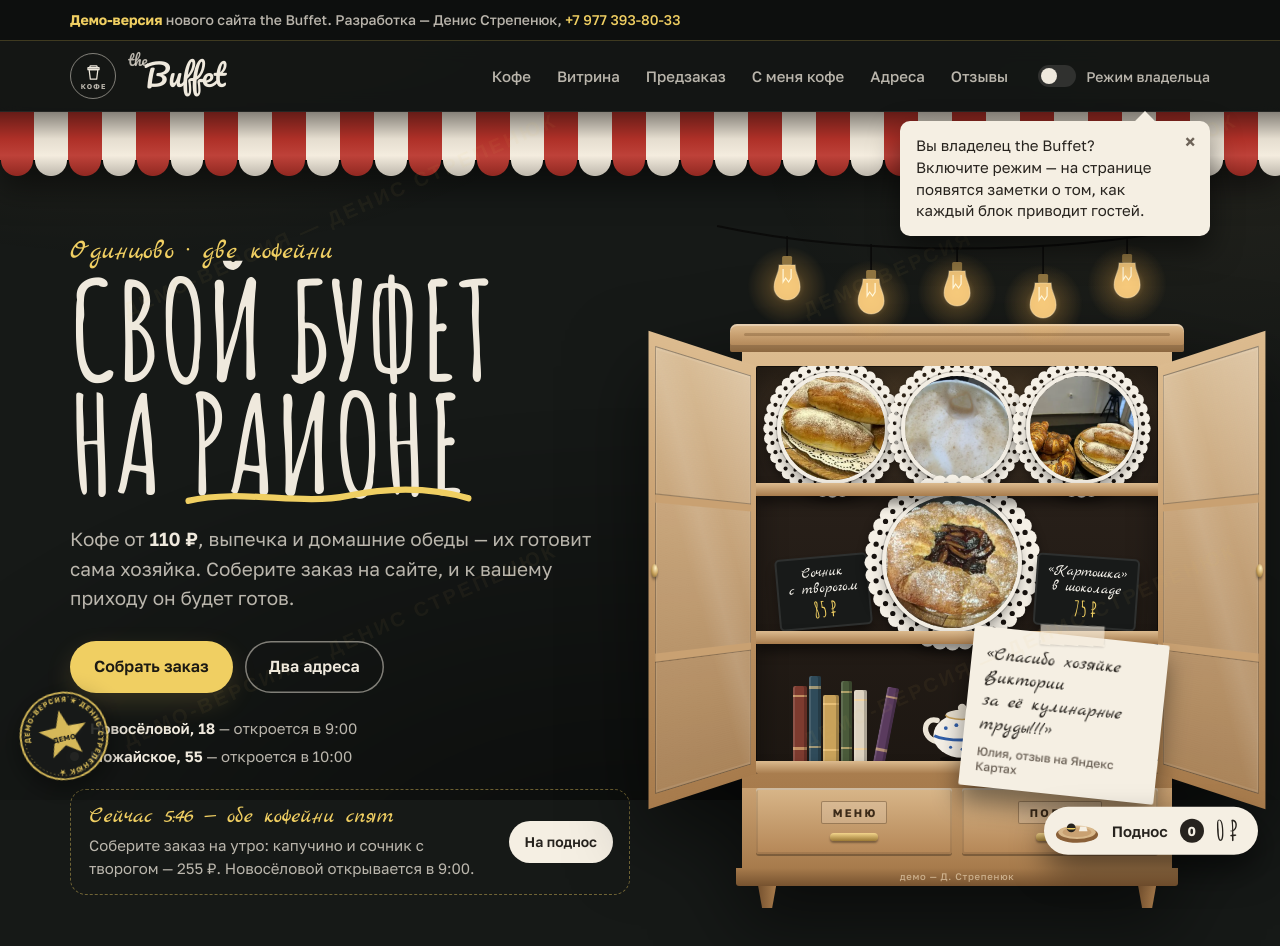
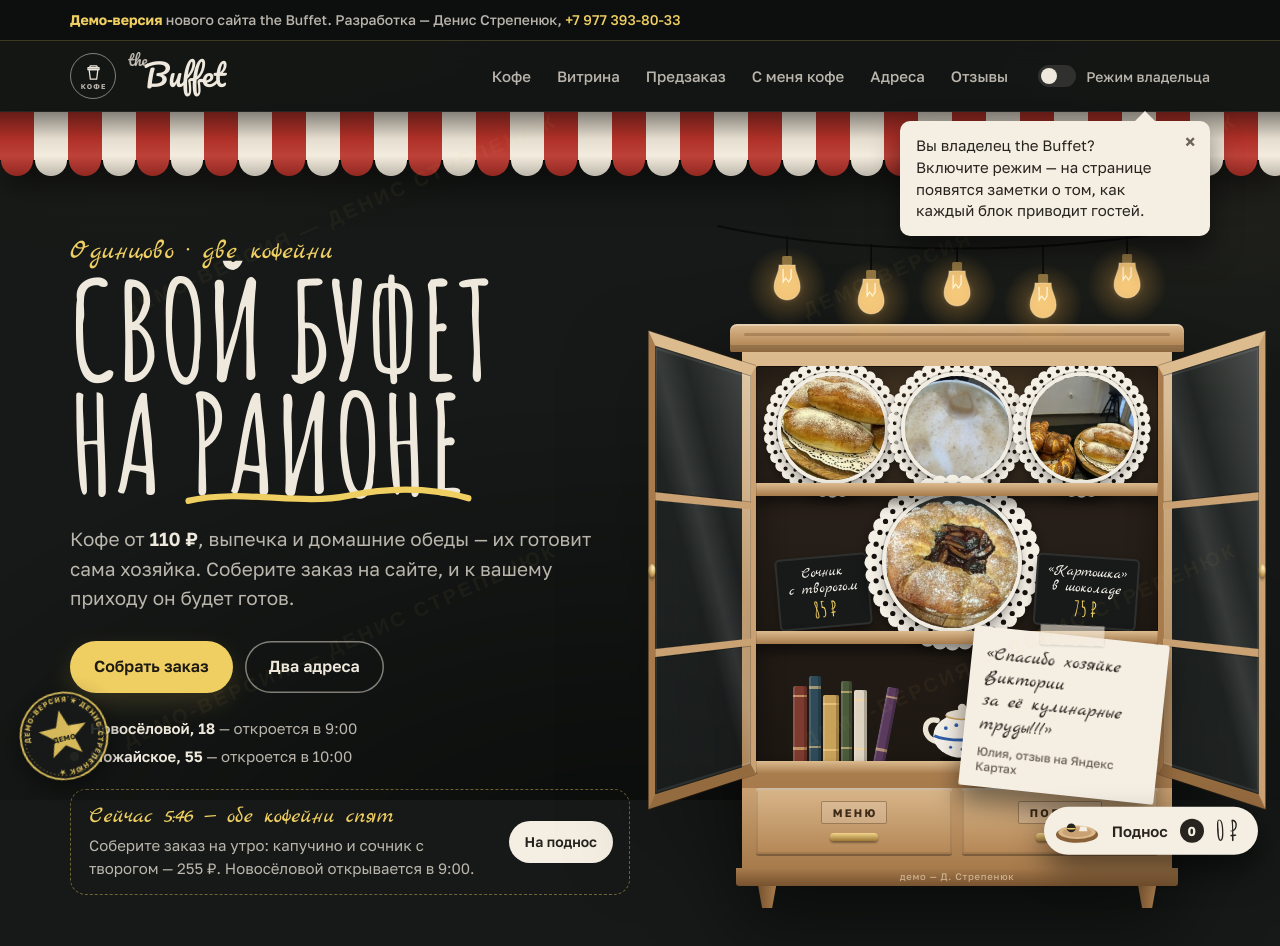
Before and after one commit to mafssadd/the-buffet, a plain HTML site: page index.html in a window 1280 px wide. Shown: the top 946 px of the page. Drawn offline with Linux system fonts and the light colour scheme.

Commit message:
Glass doors: see-through panes with framed glazing bars

```diff
--- a/index.html
+++ b/index.html
@@ -194,16 +194,16 @@
 .book{width:var(--w,13px);height:var(--h,80%);border-radius:2px 2px 0 0;background:linear-gradient(transparent 12%,rgba(255,214,140,.55) 12% 15%,transparent 15% 82%,rgba(255,214,140,.55) 82% 85%,transparent 85%),var(--c,#7d3b2f);box-shadow:inset -3px 0 0 rgba(0,0,0,.22),inset 2px 0 0 rgba(255,255,255,.12)}
 .book--lean{transform:rotate(11deg);transform-origin:0 100%;margin-left:4px}
 .teapot{position:relative;z-index:1;width:28%;max-width:96px;height:auto;margin-bottom:-2px}
-.door{position:absolute;top:14px;bottom:14px;width:calc(50% - 14px);z-index:5;border:0;padding:0;cursor:pointer;background:var(--wood);transform-style:preserve-3d;transition:transform 1.4s cubic-bezier(.3,.75,.2,1);-webkit-tap-highlight-color:transparent}
+.door{position:absolute;top:14px;bottom:14px;width:calc(50% - 14px);z-index:5;border:11px solid;border-color:var(--oak-hi) var(--oak-2) #946a3f var(--oak);padding:0;cursor:pointer;background:transparent;transform-style:preserve-3d;transition:transform 1.4s cubic-bezier(.3,.75,.2,1);-webkit-tap-highlight-color:transparent;box-shadow:0 0 0 1px rgba(60,38,18,.35)}
 .door--l{left:14px;transform-origin:0 50%;border-radius:2px 0 0 2px}
 .door--r{right:14px;transform-origin:100% 50%;border-radius:0 2px 2px 0}
-.door::before{content:"";position:absolute;inset:11px;background:
+.door::before{content:"";position:absolute;inset:0;background:
   linear-gradient(118deg,rgba(255,255,255,.2),rgba(255,255,255,.03) 34%,rgba(255,255,255,.12) 47%,rgba(255,255,255,.02) 58%),
-  rgba(170,200,205,.07);box-shadow:inset 0 0 0 1px rgba(0,0,0,.35),inset 0 0 0 3px rgba(255,255,255,.08)}
-.door::after{content:"";position:absolute;left:11px;right:11px;top:calc(33.3% + 3px);height:calc(33.3% - 6px);border-top:7px solid var(--oak);border-bottom:7px solid var(--oak);box-shadow:0 -1px 0 rgba(0,0,0,.25),0 1px 0 rgba(0,0,0,.25)}
+  rgba(170,200,205,.06);box-shadow:inset 0 0 0 1px rgba(0,0,0,.35),inset 0 0 0 3px rgba(255,255,255,.08)}
+.door::after{content:"";position:absolute;left:0;right:0;top:calc(33.3% - 3px);height:33.3%;border-top:7px solid var(--oak);border-bottom:7px solid var(--oak);box-shadow:0 -1px 0 rgba(0,0,0,.25),0 1px 0 rgba(0,0,0,.25)}
 .door .knob{position:absolute;top:50%;width:11px;height:11px;margin-top:-5px;border-radius:50%;background:radial-gradient(circle at 35% 30%,#fff3c8,var(--brass) 50%,#6e5420);box-shadow:0 2px 3px rgba(0,0,0,.4);z-index:1}
-.door--l .knob{right:4px}
-.door--r .knob{left:4px}
+.door--l .knob{right:-11px}
+.door--r .knob{left:-11px}
 .cab.is-open .door--l{transform:rotateY(-108deg)}
 .cab.is-open .door--r{transform:rotateY(108deg)}
 .cab__drawers{display:grid;grid-template-columns:1fr 1fr;gap:10px;padding:0 14px 14px;background:linear-gradient(180deg,var(--oak),var(--oak-2))}
```
